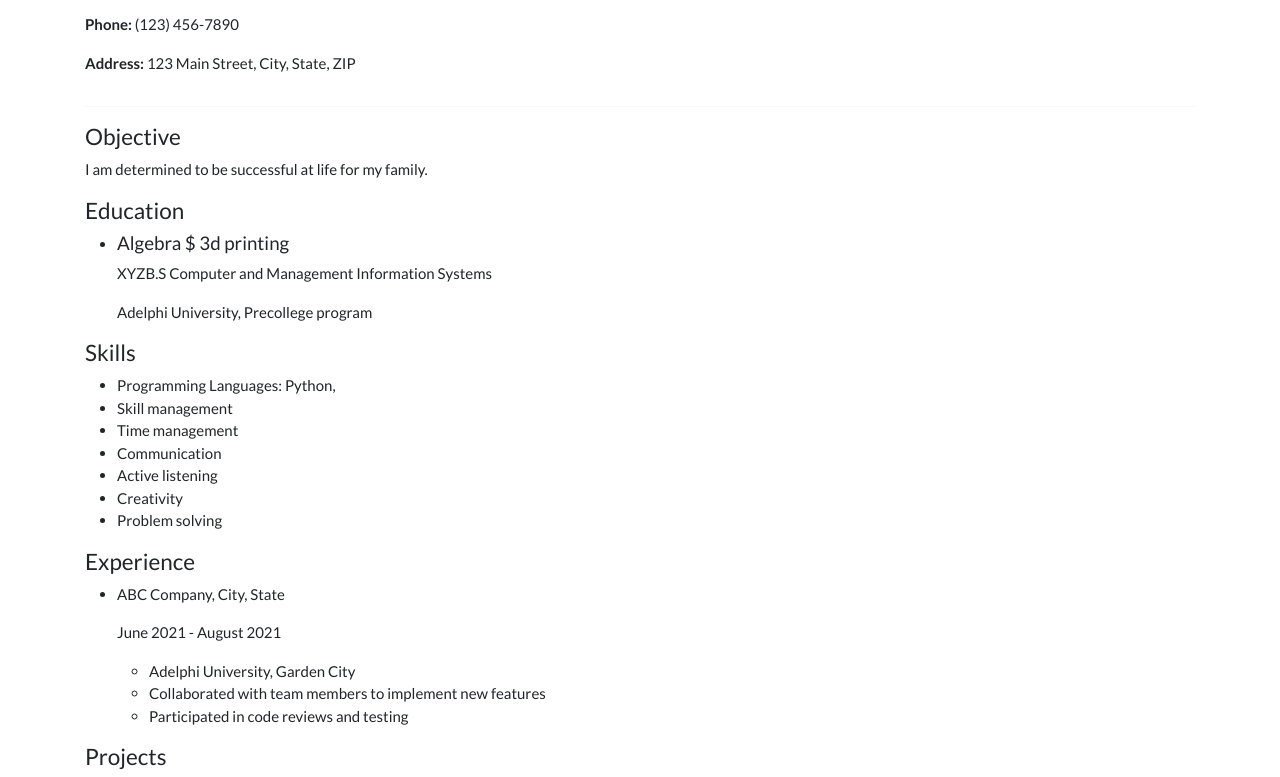
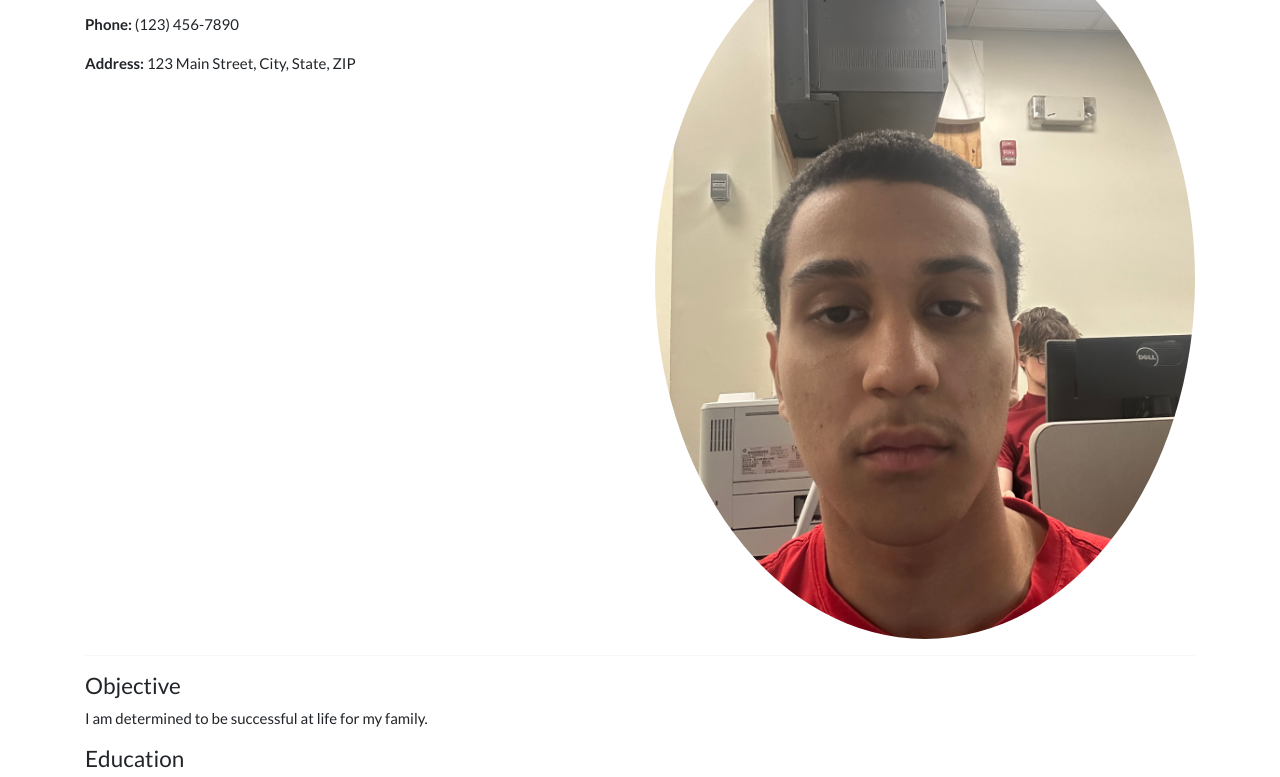
Before and after one commit to Miles-Galatt/Miles-Galatt.github.io, a plain HTML site: page index.html in a window 1280 px wide. Shown: the part 176-953 px from the top of the page. Drawn offline with nearby package versions, Linux system fonts and the light colour scheme.

Commit message:
Update index.html

```diff
--- a/index.html
+++ b/index.html
@@ -1,6 +1,4 @@
 <!DOCTYPE html>
-<html lang="en">
-<head><!DOCTYPE html>
 <html lang="en">
 <head>
   <meta charset="utf-8">
@@ -47,7 +45,7 @@
         </div>
         <div class="col-md-6 text-md-end">
           <!-- Profile Picture -->
-          <img src="images/abouthttps://mail.google.com/mail/u/0?ui=2&ik=99b2b819ab&attid=0.1&permmsgid=msg-a:r-5016274559188525783&th=19861e062ae8888b&view=fimg&realattid=B3F3A9AA-0EA6-4056-90B6-DD7F726A5752&disp=thd&attbid=ANGjdJ89IgU80XwmRFJMAbFuQJXy-sSxiYihtDAWx3rEEQosjmUoVUMj8fQCFeh-NONQZm0-MxKctFQLB1dEN1uGcRhtrvQOie6d3RZa46b4uUtYKXhmWR8Y32Knyr8&ats=2524608000000&sz=w1360-h633picture.png" alt="Profile Picture" class="img-fluid rounded-circle profile-image">
+          <img src="IMG_3473.jpg" alt="Profile Picture" class="img-fluid rounded-circle profile-image">
         </div>
       </div>
 
@@ -62,7 +60,7 @@
         <li>
           <h5>Algebra $ 3d printing</h5>
           <!-- Education Institution -->
-          <p>XYZB.S Computer and Management Information Systems</p>
+          <p>Computer and Management Information Systems</p>
           <p>Adelphi University, Precollege program</p>
         </li>
       </ul>
@@ -128,11 +126,3 @@
   </footer>
 </body>
 </html>
-
-          </div>
-        </div>
-      </div>
-    </div>
-  </footer>
-</body>
-</html>
```
